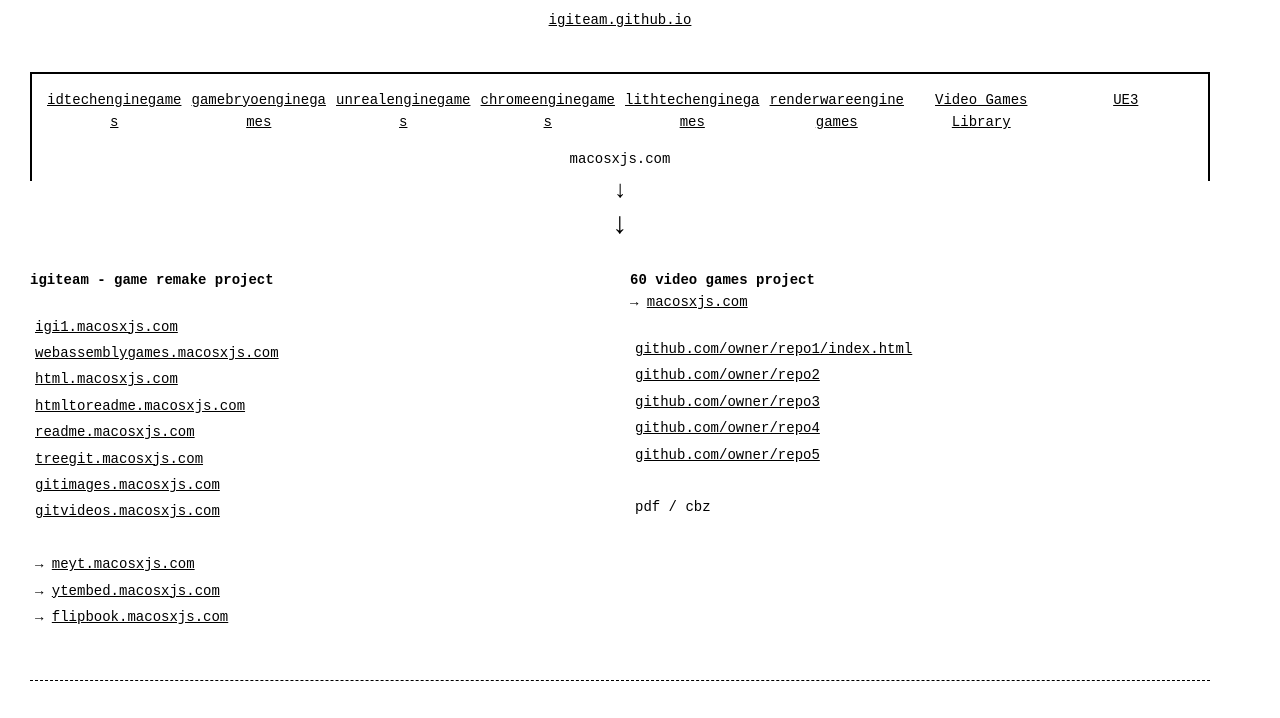
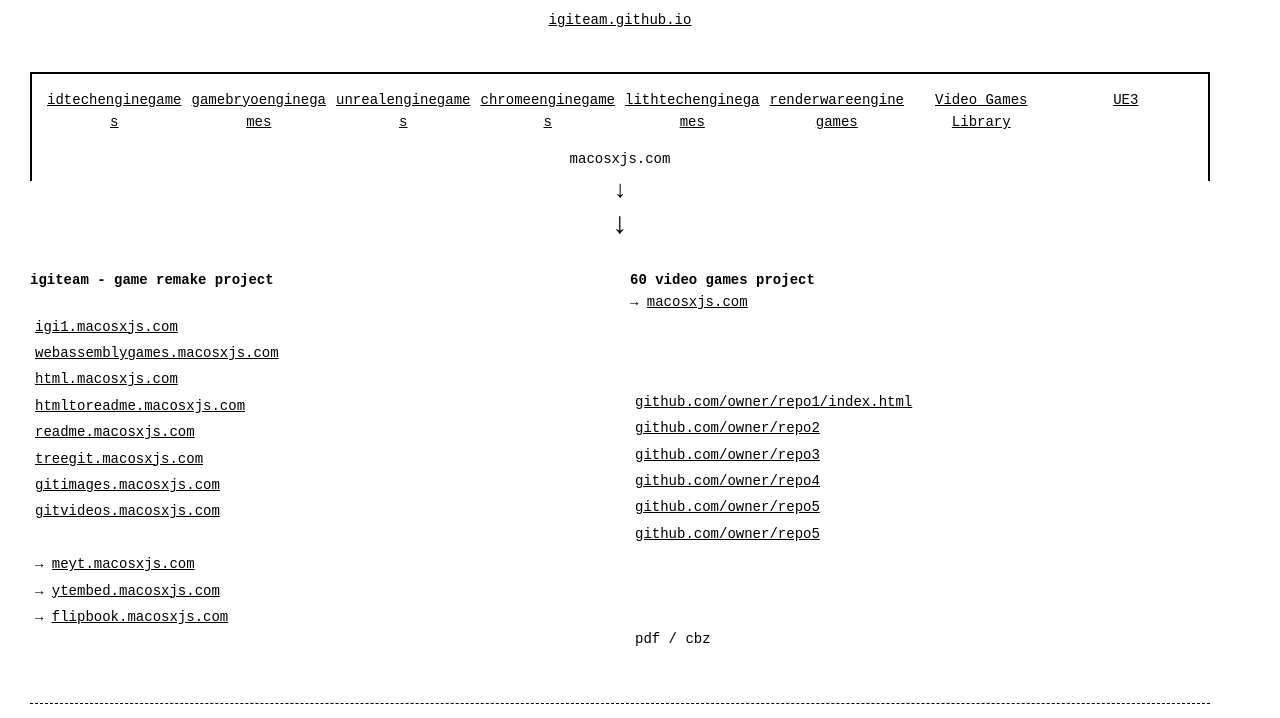
Before and after one commit to igiteam/igi, a plain HTML site: page index.html in a window 1280 px wide. Shown: the part 427-1145 px from the top of the page. Drawn offline with Linux system fonts and the light colour scheme.

Commit message:
Update index.html

```diff
--- a/index.html
+++ b/index.html
@@ -349,11 +349,16 @@
                             <br><br>
                             <table class="list-table">
                                 <tbody>
+                                    <tr><td>&nbsp;</td></tr>
+                                    <tr><td>&nbsp;</td></tr>
                                     <tr><td><a href="https://github.com/igiteam" target="_blank" rel="noopener">github.com/owner/repo1/index.html</a></td></tr>
                                     <tr><td><a href="https://github.com/igiteam" target="_blank" rel="noopener">github.com/owner/repo2</a></td></tr>
                                     <tr><td><a href="https://github.com/igiteam" target="_blank" rel="noopener">github.com/owner/repo3</a></td></tr>
                                     <tr><td><a href="https://github.com/igiteam" target="_blank" rel="noopener">github.com/owner/repo4</a></td></tr>
                                     <tr><td><a href="https://github.com/igiteam" target="_blank" rel="noopener">github.com/owner/repo5</a></td></tr>
+                                    <tr><td><a href="https://github.com/igiteam" target="_blank" rel="noopener">github.com/owner/repo5</a></td></tr>
+                                    <tr><td>&nbsp;</td></tr>
+                                    <tr><td>&nbsp;</td></tr>
                                     <tr><td>&nbsp;</td></tr>
                                     <tr><td>pdf / cbz</td></tr>
                                 </tbody>
@@ -398,6 +403,9 @@
 
                         <td class="left">
                             <div class="right">
+                                 <br>
+                                 <br>
+                                 <br>
                                 ( 8xH200 deepseekV3 )<br>
                                 ( image / video / texture generation )<br>
                                 ( audio / cycle upscaler )
```
